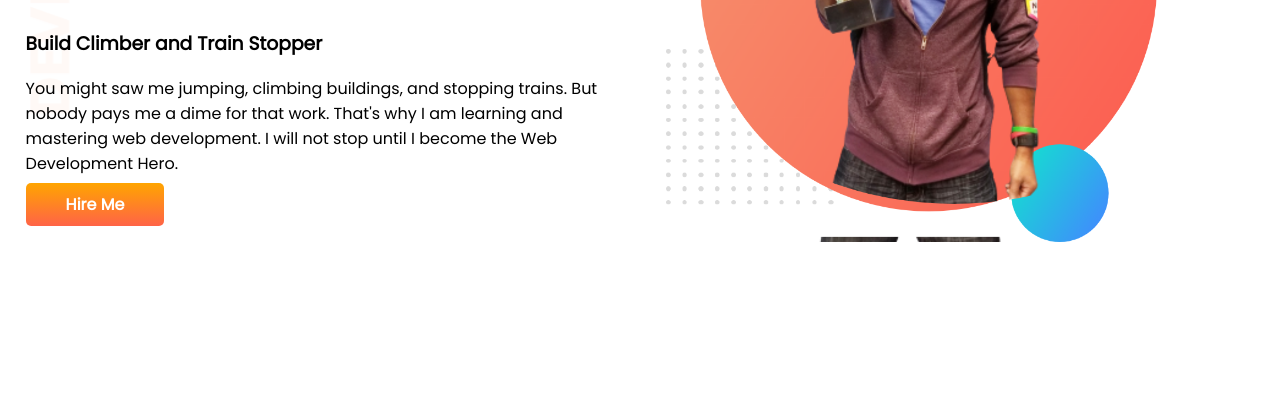
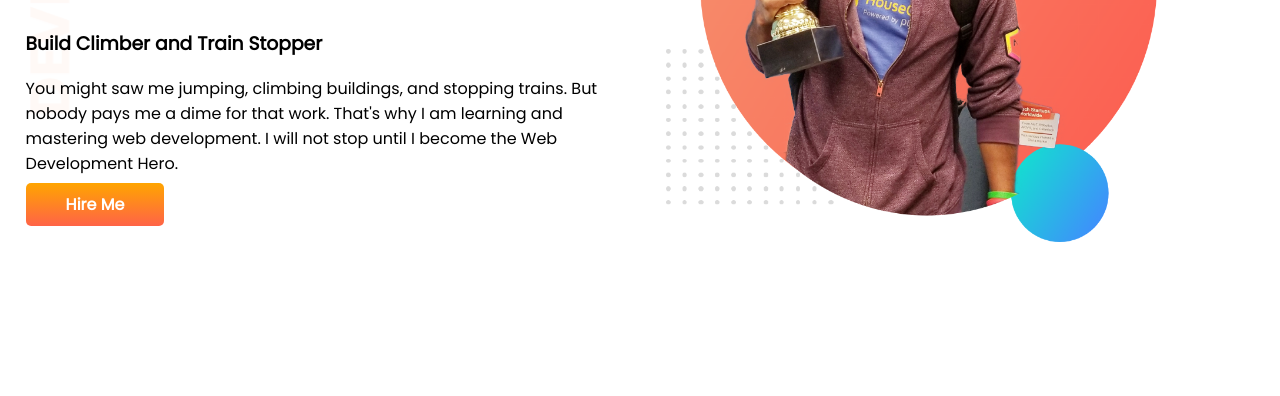
Before and after one commit to dvlprtanvir/developer-portfolio, a plain HTML site: page index.html in a window 1280 px wide. Shown: the part 246-642 px from the top of the page. Drawn offline with Linux system fonts and the light colour scheme.

Commit message:
top pic change

```diff
--- a/index.html
+++ b/index.html
@@ -26,7 +26,7 @@
             <a class="link-button" target="_blank" href="https://github.com/dvlprtanvir">Hire Me</a>
         </div>
         <div class="half-width">
-            <img src="images/tan-bg.png" alt="">
+            <img src="images/jhankar.png" alt="">
         </div>
     </section>
     <section class="dream-big flexible-container">
```
